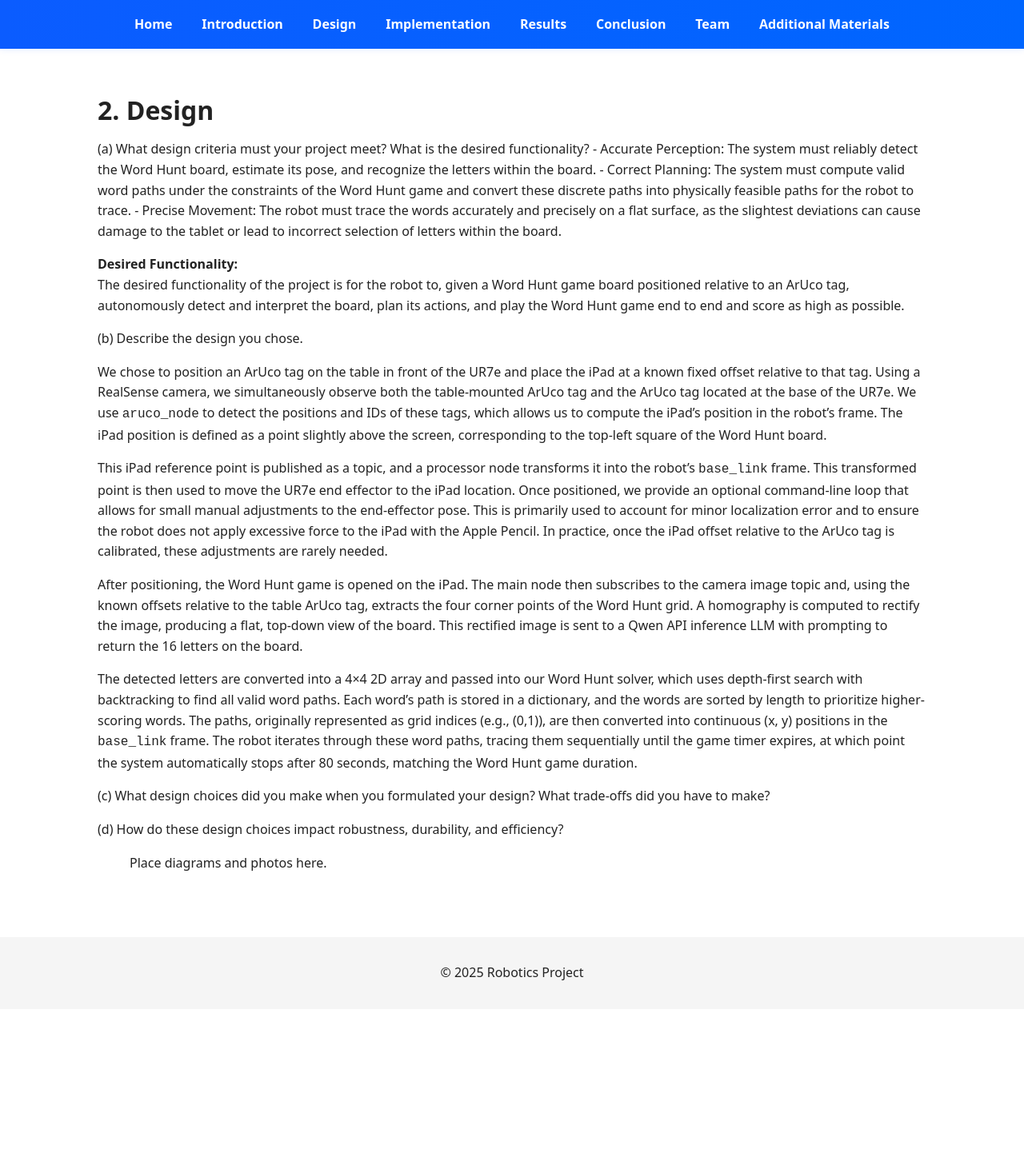
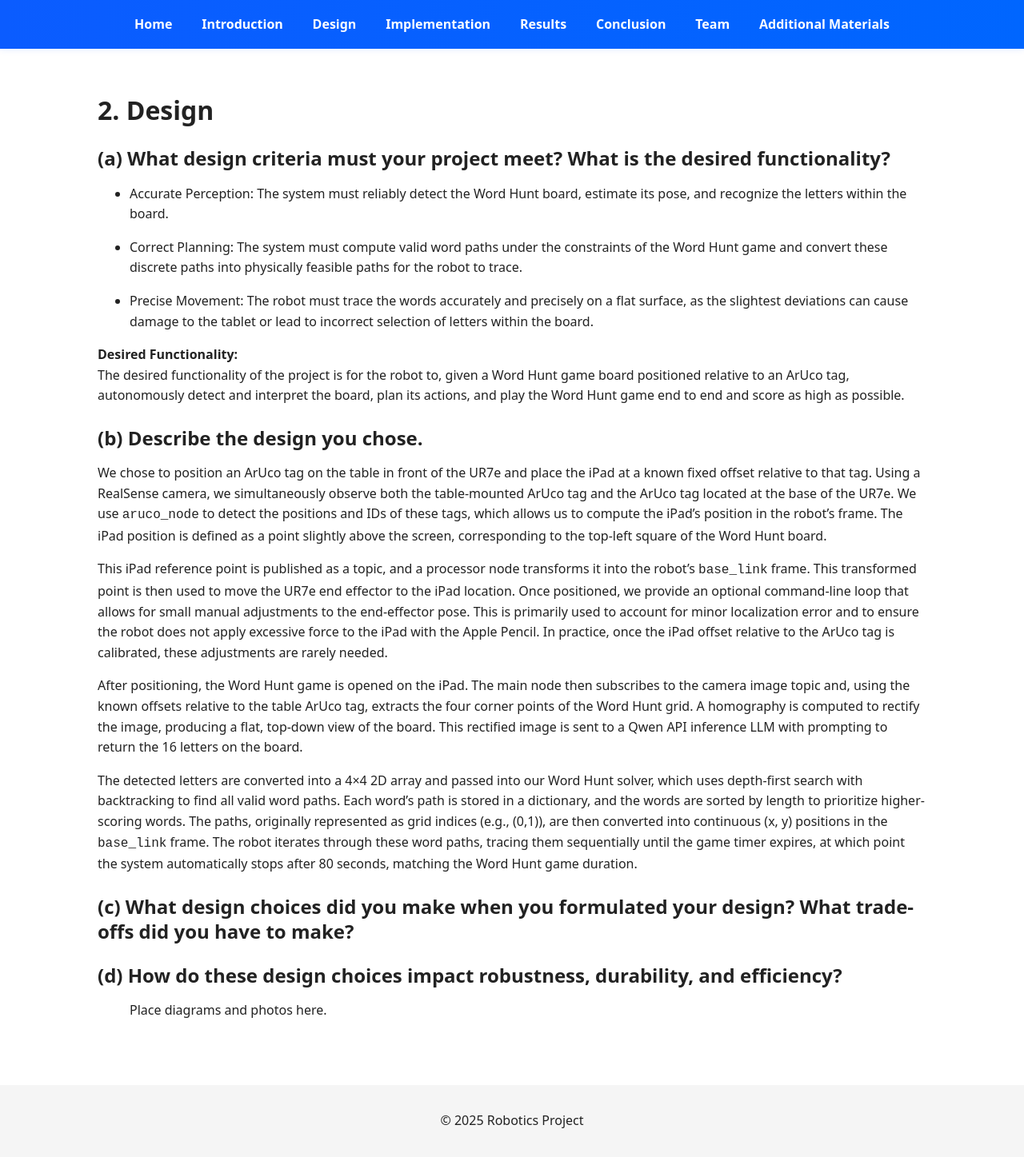
Before and after one commit to miltoti/106a_Website.github.io, a Jekyll site: the page built from design.md, in a window 1280 px wide. Shown: the whole page at 80% size. Built offline with Jekyll 4.4.1, drawn with Linux system fonts in a browser that asks for light colours; before the commit the page ends 1262 px from its top, so only the background shows below that.

Commit message:
formatting

```diff
--- a/design.md
+++ b/design.md
@@ -6,7 +6,7 @@ permalink: /design/
 
 # 2. Design
 
-(a) What design criteria must your project meet? What is the desired functionality?
+## (a) What design criteria must your project meet? What is the desired functionality?
 - Accurate Perception: The system must reliably detect the Word Hunt board, estimate its pose, and recognize the letters within the board.
 - Correct Planning: The system must compute valid word paths under the constraints of the Word Hunt game and convert these discrete paths into physically feasible paths for the robot to trace.
 - Precise Movement: The robot must trace the words accurately and precisely on a flat surface, as the slightest deviations can cause damage to the tablet or lead to incorrect selection of letters within the board.
@@ -14,7 +14,7 @@ permalink: /design/
 **Desired Functionality:**
 The desired functionality of the project is for the robot to, given a Word Hunt game board positioned relative to an ArUco tag, autonomously detect and interpret the board, plan its actions, and play the Word Hunt game end to end and score as high as possible.
 
-(b) Describe the design you chose.
+## (b) Describe the design you chose.
 
 We chose to position an ArUco tag on the table in front of the UR7e and place the iPad at a known fixed offset relative to that tag. Using a RealSense camera, we simultaneously observe both the table-mounted ArUco tag and the ArUco tag located at the base of the UR7e. We use ``aruco_node`` to detect the positions and IDs of these tags, which allows us to compute the iPad’s position in the robot’s frame. The iPad position is defined as a point slightly above the screen, corresponding to the top-left square of the Word Hunt board.
 
@@ -24,10 +24,10 @@ After positioning, the Word Hunt game is opened on the iPad. The main node then
 
 The detected letters are converted into a 4×4 2D array and passed into our Word Hunt solver, which uses depth-first search with backtracking to find all valid word paths. Each word’s path is stored in a dictionary, and the words are sorted by length to prioritize higher-scoring words. The paths, originally represented as grid indices (e.g., (0,1)), are then converted into continuous (x, y) positions in the ``base_link`` frame. The robot iterates through these word paths, tracing them sequentially until the game timer expires, at which point the system automatically stops after 80 seconds, matching the Word Hunt game duration.
 
-(c) What design choices did you make when you formulated your design? What trade-offs did you have to make?
+## (c) What design choices did you make when you formulated your design? What trade-offs did you have to make?
 
 
 
-(d) How do these design choices impact robustness, durability, and efficiency?
+## (d) How do these design choices impact robustness, durability, and efficiency?
 
 > Place diagrams and photos here.
```
Also changed, not shown: conclusion.md (+3 -3 lines), implementation.md (+4 -4 lines), introduction.md (+5 -4 lines), results.md (+2 -2 lines).
